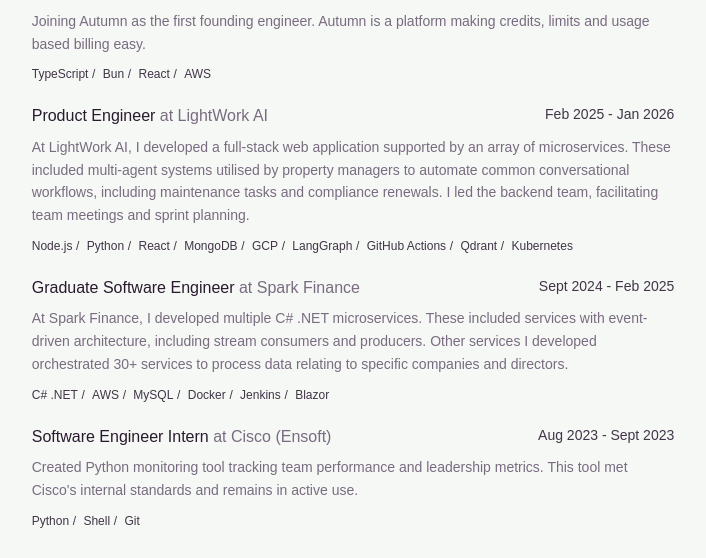
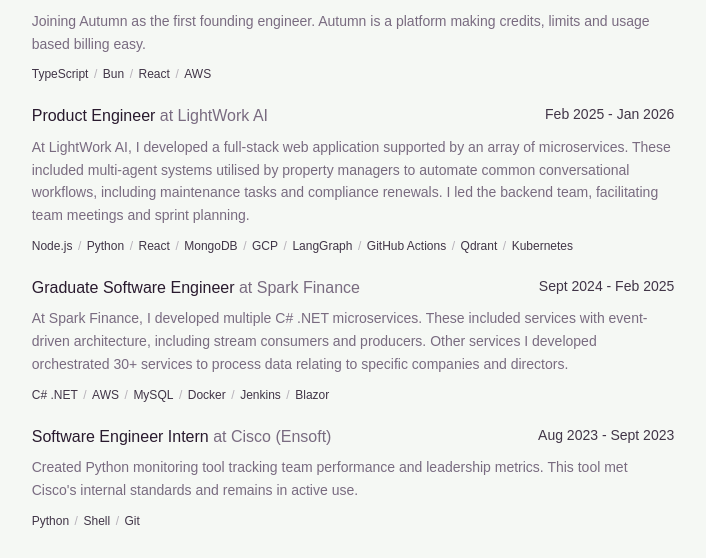
Before and after one commit to charlietlamb/charlielambdotcom, a Next.js app: page / in a window 1280 px wide. Shown: the part 242-800 px from the top of the page, without its empty margins (287-993 px from the left). Built offline with nearby package versions, Linux system fonts and the light colour scheme.

Commit message:
chore: cleanup slash

```diff
--- a/components/experience.tsx
+++ b/components/experience.tsx
@@ -35,12 +35,12 @@ export function Experience() {
               {item.description}
             </p>
 
-            <div className="flex flex-wrap gap-x-1 text-xs text-metadata-foreground">
+            <div className="flex flex-wrap text-xs text-metadata-foreground">
               {item.technologies.map((tech, index) => (
                 <span key={tech}>
                   {tech}
                   {index < item.technologies.length - 1 && (
-                    <span className="mx-1">/</span>
+                    <span className="mx-1.5 text-muted-foreground/50">/</span>
                   )}
                 </span>
               ))}
```
